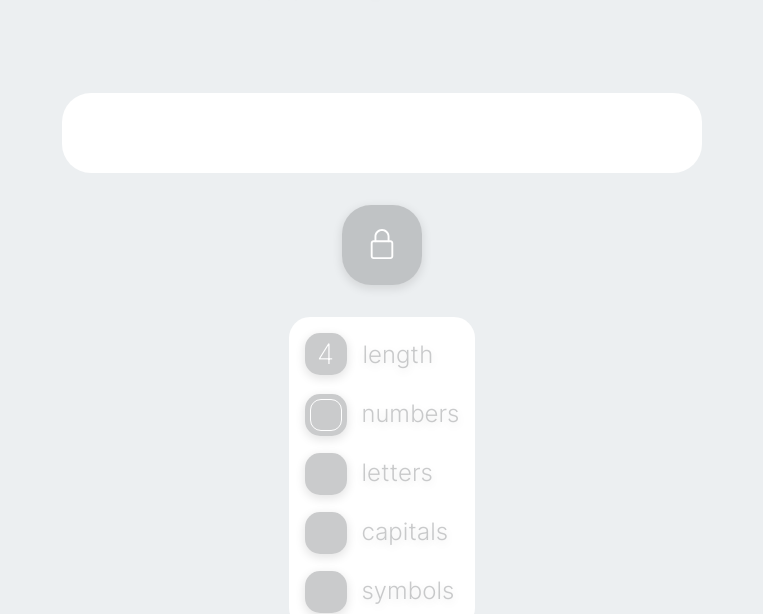
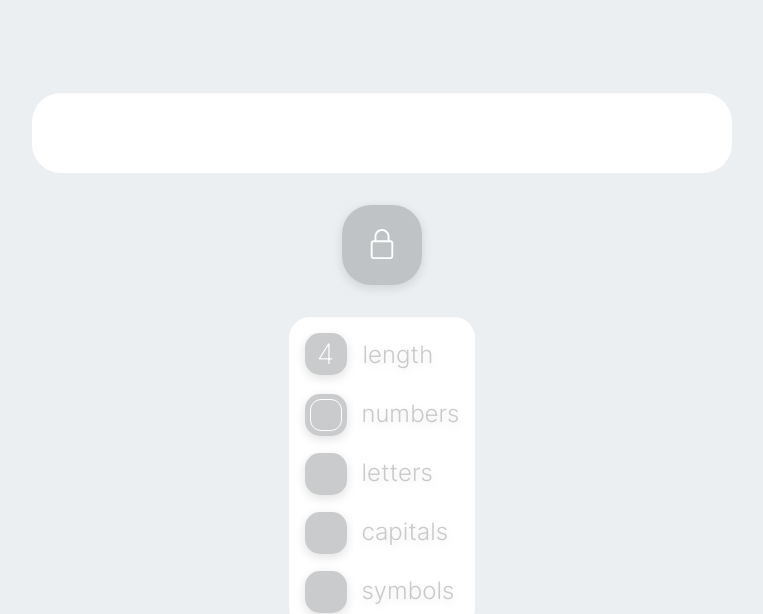
Before and after one commit to kvrdv/unqwertier, a plain HTML site: page index.html in a window 1280 px wide. Shown: the part 196-810 px from the top of the page, without its empty margins (258-1021 px from the left). Drawn offline with Linux system fonts and the light colour scheme.

Commit message:
final cut

```diff
--- a/css/style.css
+++ b/css/style.css
@@ -275,6 +275,12 @@ input {
   display: none;
 }
 
+@media (max-width: 374px) {
+  .show-password {
+    font-size: 1.5rem;
+  }
+}
+
 @media (min-width: 768px) {
   .main-title {
     font-size: 4rem;
@@ -287,10 +293,12 @@ input {
 
   .password {
     margin: 6rem 0 0 0;
+    width: 700px;
   }
 
   .show-password {
-    min-width: 50vw;
+    min-width: 700px;
+    max-width: 700px;
     border-radius: 29px;
     font-size: 64px;
     height: 5rem;
```
